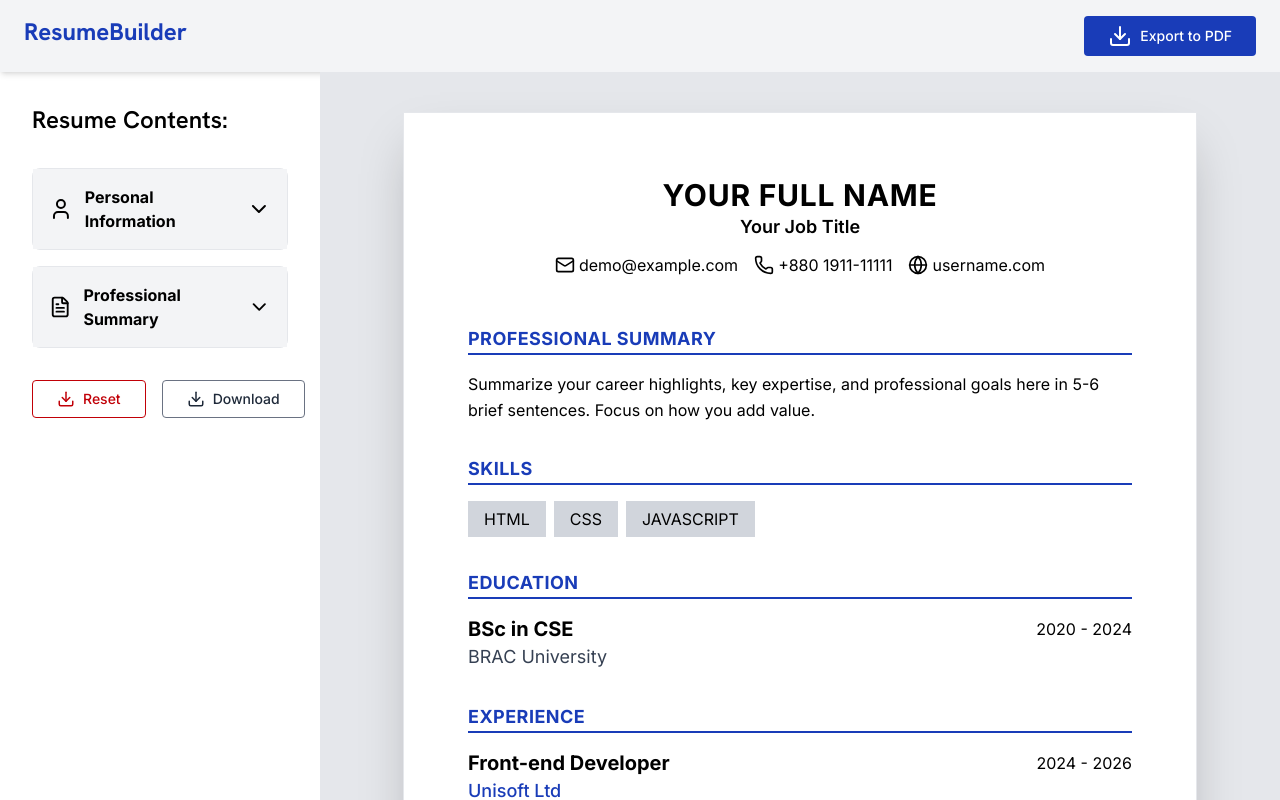
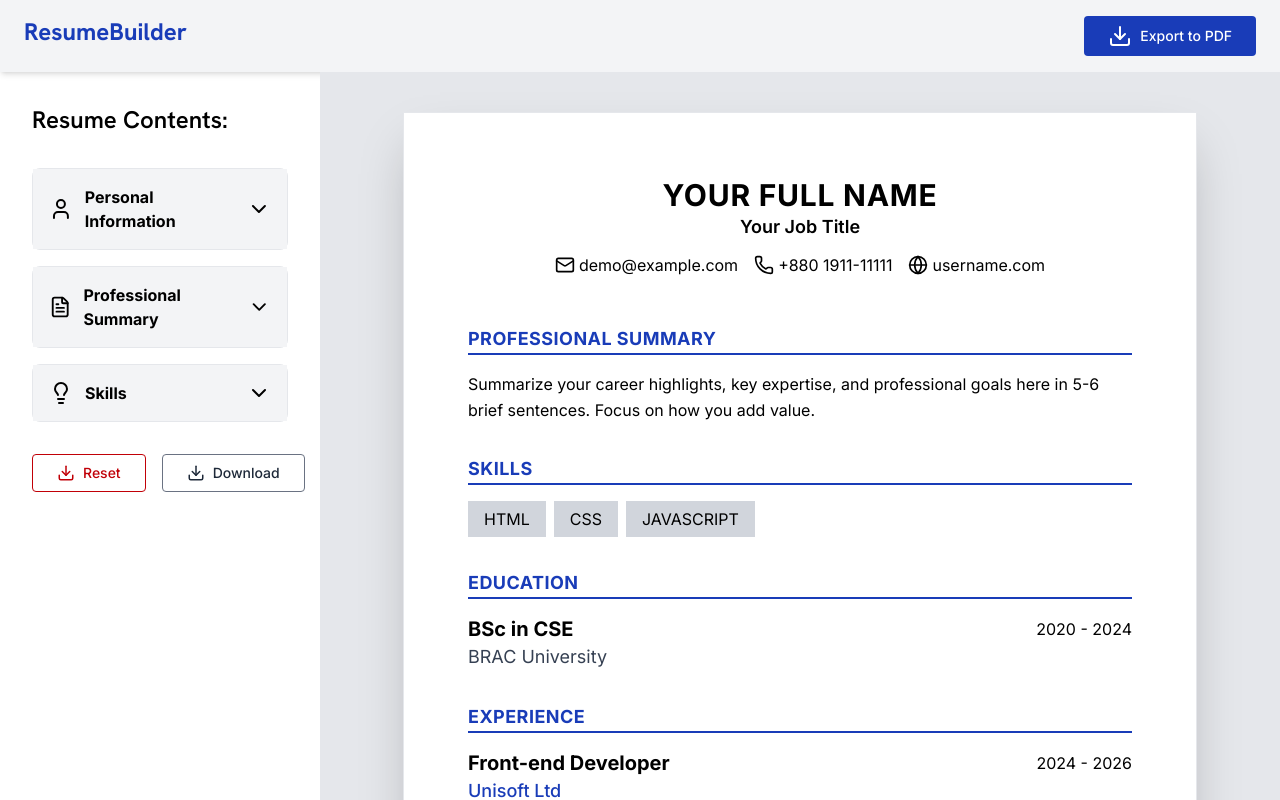
Before and after one commit to Sc0rpX/Resume-Builder, a React (Vite) app: page / in a window 1280 px wide. Built offline with nearby package versions, Linux system fonts and the light colour scheme.

Commit message:
Add Skills Accordion to Editor component with add, edit and delete buttons

```diff
--- a/src/components/Editor.jsx
+++ b/src/components/Editor.jsx
@@ -1,5 +1,5 @@
 import { useState } from "react";
-import { ChevronDown, ChevronUp, Download, User, Contact, FileText } from "lucide-react";
+import { ChevronDown, ChevronUp, Download, User, Contact, FileText, Lightbulb, SquarePen, Trash2, Plus } from "lucide-react";
 import Button from "./Button";
 
 function FormInput({ type="text", label, name, value, onChange }) {
@@ -29,7 +29,7 @@ function FormInput({ type="text", label, name, value, onChange }) {
     }
 }
 
-function Accordion({title, icon, children}) {
+function Accordion({title, icon, isList=false, children}) {
     const [ isOpen, setIsOpen ] = useState(false);
 
     function toggleAccordion() {
@@ -48,8 +48,11 @@ function Accordion({title, icon, children}) {
             </div>
             {
                 isOpen && (
-                    <div className="p-6 flex flex-col gap-4 border-l-4 border-blue-800">
+                    <div className="p-6 flex flex-col gap-2 border-l-4 border-blue-800">
                         {children}
+                        {isList && <div className="flex justify-end mt-4">
+                        <Button text={"Add Skill"} icon={<Plus/>} variant={"primary"} />
+                    </div>}
                     </div>
                 )
             }
@@ -130,6 +133,27 @@ function Editor({ personalInfo, setPersonalInfo, professionalSummary, setProfess
                         onChange={handleProSummaryChange}
                     />
                 </Accordion>
+
+                {/* Skills Accordion */}
+                <Accordion
+                    title={"Skills"}
+                    icon={<Lightbulb/>}
+                    isList={true}
+                >
+                    {
+                        skills.map((skill) => {
+                            return (
+                                <div className="flex justify-between items-center" key={skill}>
+                                    <span>{skill}</span>
+                                    <div className="flex">
+                                        <Button icon={<SquarePen size={20}/>} variant={"ghost"}/>
+                                        <Button icon={<Trash2  size={20}/>} variant={"ghost"}/>
+                                    </div>
+                                </div>
+                            )
+                        })
+                    }
+                </Accordion>
             </div>
             <div className="flex gap-4">
                 <Button text={"Reset"} icon={<Download size={18}/>} variant={"danger"}/>
```
